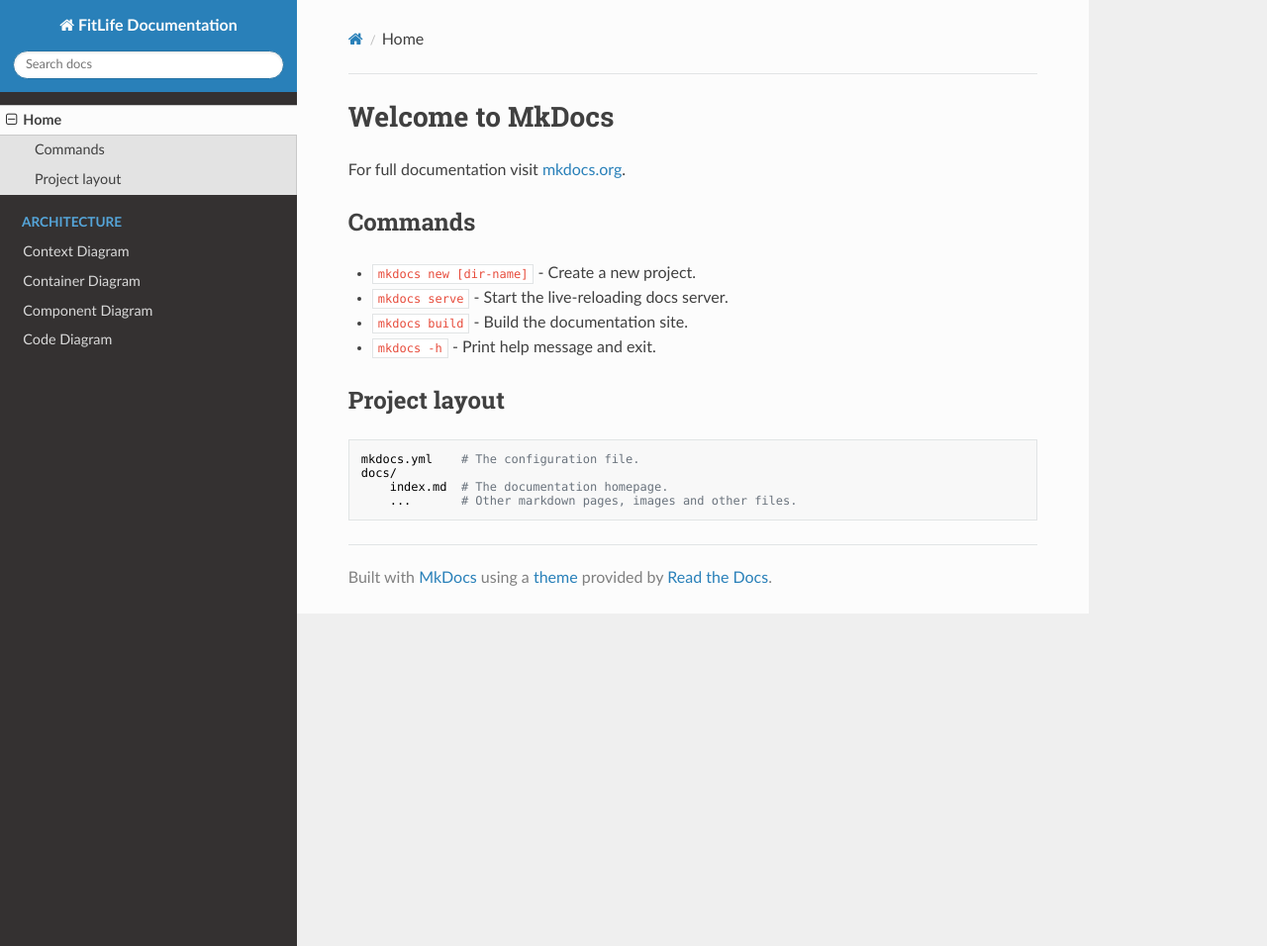
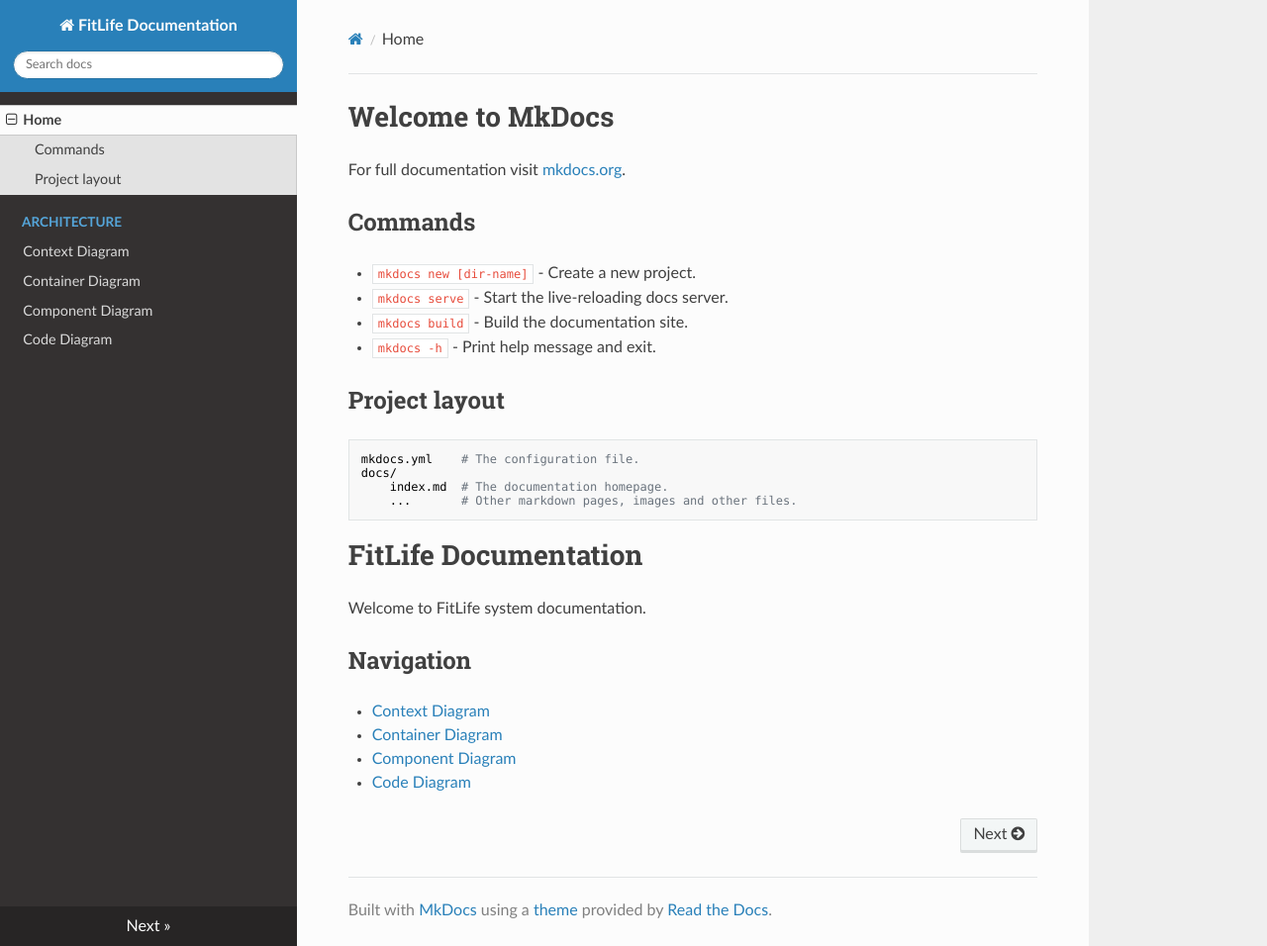
Before and after one commit to ilya-kruglov/FitLife, an MkDocs documentation site: the page built from docs/docs/index.md, in a window 1280 px wide and 956 px high. Shown: the whole window at 99% size. Built offline with MkDocs 1.6.1, drawn with Linux system fonts in a browser that asks for light colours; nearby versions of some CDN libraries.

Commit message:
feat(docs): add MkDocs documentation with PlantUML diagrams

```diff
--- a/docs/docs/index.md
+++ b/docs/docs/index.md
@@ -15,3 +15,14 @@ For full documentation visit [mkdocs.org](https://www.mkdocs.org).
     docs/
         index.md  # The documentation homepage.
         ...       # Other markdown pages, images and other files.
+
+# FitLife Documentation
+
+Welcome to FitLife system documentation.
+
+## Navigation
+
+- [Context Diagram](architecture/context.md)
+- [Container Diagram](architecture/container.md)
+- [Component Diagram](architecture/component.md)
+- [Code Diagram](architecture/code.md)
```
Also changed, not shown: docs/docs/architecture/context.md (added, +21 -0 lines), docs/architecture/context.md (deleted), docs/docs/architecture/code.md (added), docs/docs/architecture/component.md (added), docs/docs/architecture/container.md (added).
